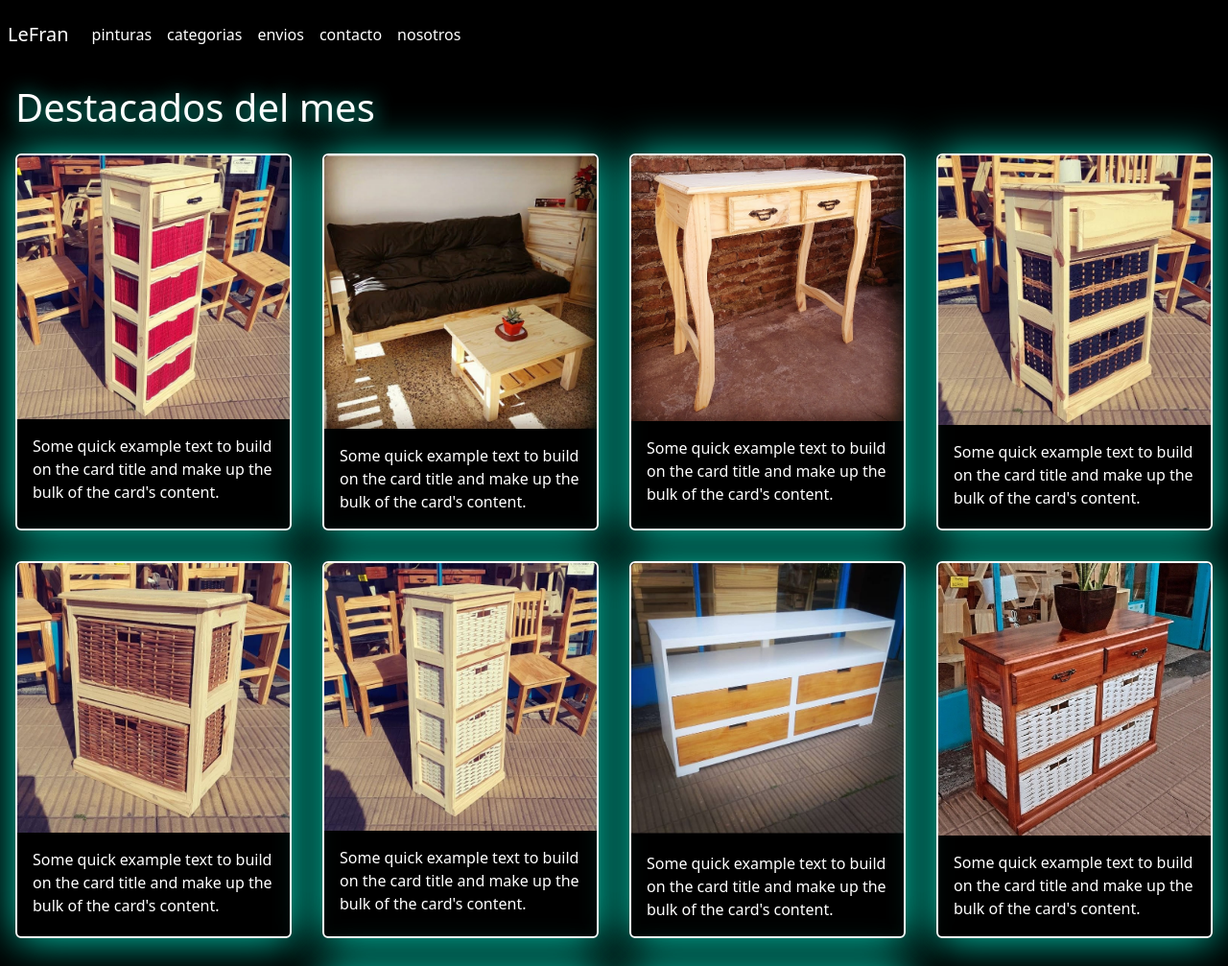
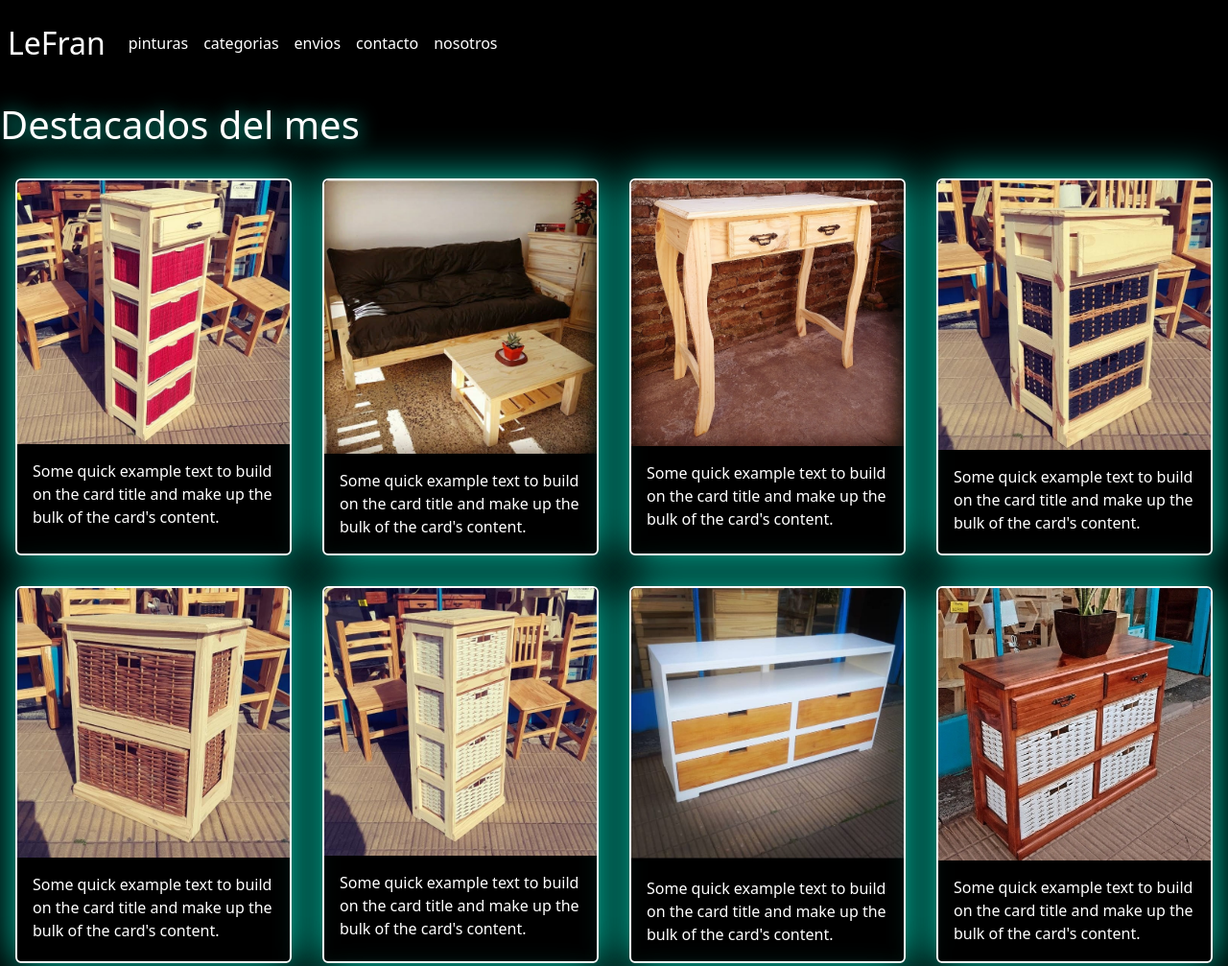
Before and after one commit to leandrolean/lefran, a plain HTML site: page index.html in a window 1280 px wide. Shown: the top 1007 px of the page at 96% size. Drawn offline with nearby package versions, Linux system fonts and the light colour scheme.

Commit message:
correcciones2

```diff
--- a/index.html
+++ b/index.html
@@ -19,9 +19,9 @@
           </button>
           <div class="collapse navbar-collapse" id="navbarNavDropdown">
             <ul class="navbar-nav">
-              <li class="nav-item">
-                <a class="nav-link active" aria-current="page" href="#">pinturas</a>
-              </li>
+                <li class="nav-item">
+                    <a class="nav-link" href="#">pinturas</a>
+                  </li>
               <li class="nav-item">
                 <a class="nav-link" href="#">categorias</a>
               </li>
--- a/sass/_body.scss
+++ b/sass/_body.scss
@@ -1,5 +1,4 @@
 .body{
-    position: relative;
     background-color: black;
     padding: 0;
     margin: 0;
@@ -8,6 +7,7 @@
 
         .navbar-brand{
             color: white;
+            font-size: 4vh;
             &:hover{
             background-color: rgb(255, 255, 255);
             color: rgb(0, 0, 0);
@@ -18,7 +18,7 @@
             }
         }
         .nav-link.active{
-            color: white;
+            color: rgb(201, 0, 0);
         }
         background-color: rgb(0, 0, 0);
         padding: 1vh;
--- a/sass/_galeria.scss
+++ b/sass/_galeria.scss
@@ -1,6 +1,5 @@
 .galeria{
-    position: absolute;
-    top: 20vh;
+    top: 25vh;
     display: flex;
     flex-wrap: wrap ;
     gap: 4vh;
--- a/sass/_titulos.scss
+++ b/sass/_titulos.scss
@@ -1,5 +1,5 @@
 .destacados{
-    margin: 2vh;
+    margin: 2vh 0 4vh;
     display: inline-block;
     color: white;
    text-shadow: 1px 1px 20px rgba(2, 255, 221, 0.849);
```
Also changed, not shown: sass/estilo.css, 1 other file.
